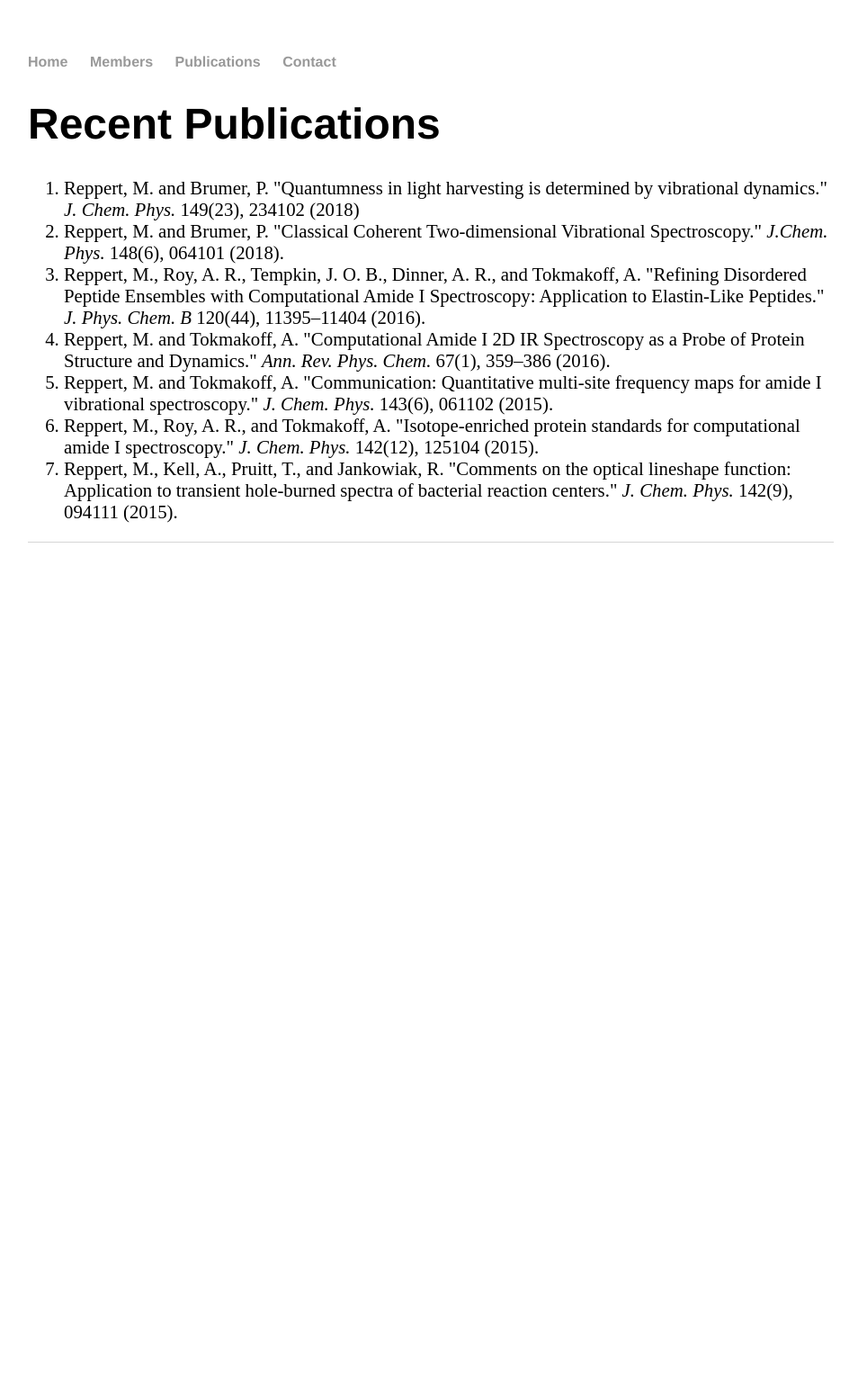
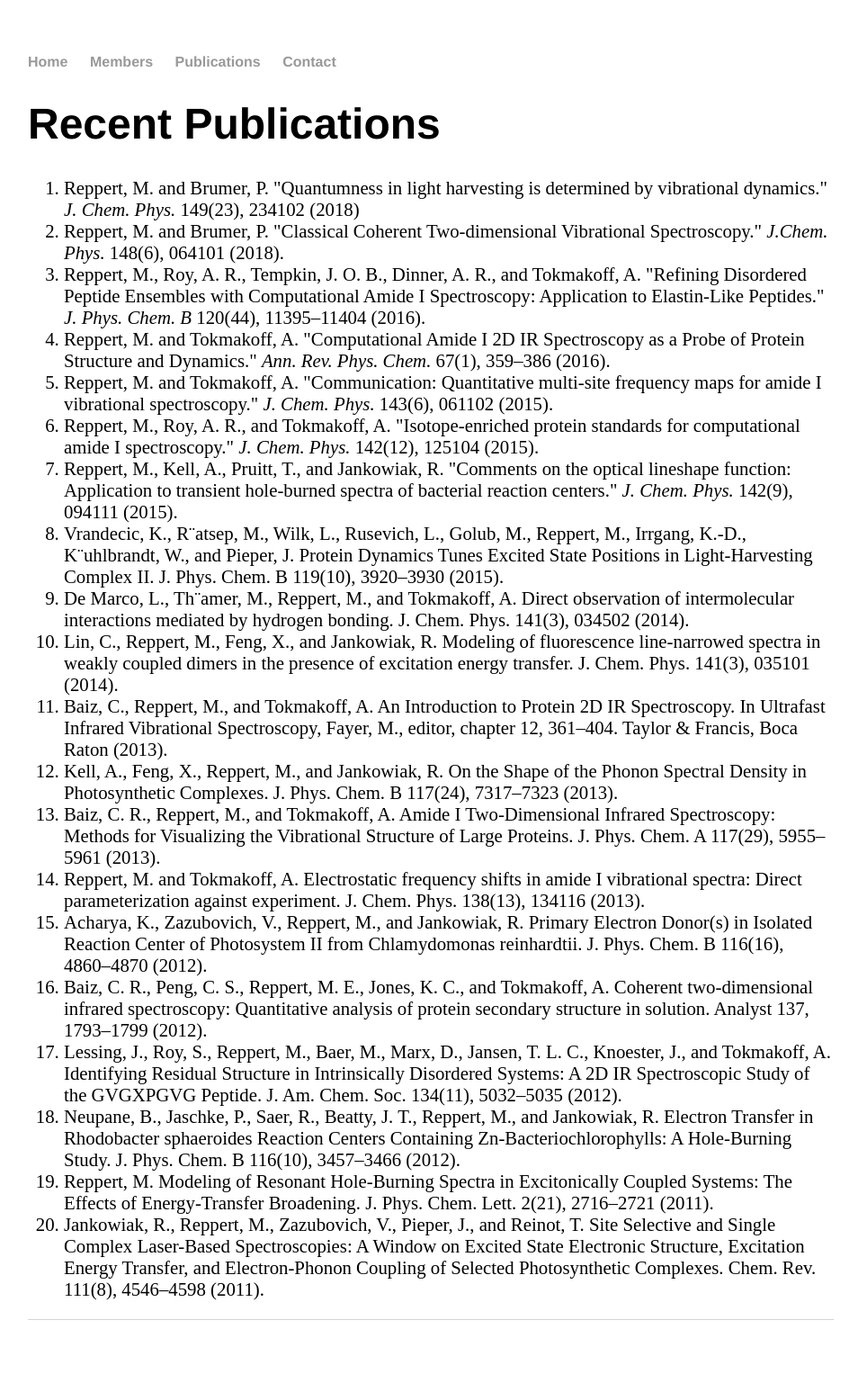
Before and after one commit to mreppert/mreppert.github.io, a Jekyll site: the page built from publications/index.html, in a window 1280 px wide. Shown: the whole page at 90% size, without its empty margins (161-1115 px from the left). Built offline with Jekyll 4.4.1, drawn with Linux system fonts in a browser that asks for light colours; before the commit the page ends 900 px from its top, so only the background shows below that.

Commit message:
Update index.html

```diff
--- a/publications/index.html
+++ b/publications/index.html
@@ -18,6 +18,20 @@ Peptide Ensembles with Computational Amide I Spectroscopy: Application to Elasti
   <li>Reppert, M. and Tokmakoff, A. "Communication: Quantitative multi-site frequency maps for amide I vibrational spectroscopy." <i>J. Chem. Phys.</i> 143(6), 061102 (2015).</li>
   <li>Reppert, M., Roy, A. R., and Tokmakoff, A. "Isotope-enriched protein standards for computational amide I spectroscopy." <i>J. Chem. Phys.</i> 142(12), 125104 (2015).</li>
   <li>Reppert, M., Kell, A., Pruitt, T., and Jankowiak, R. "Comments on the optical lineshape function: Application to transient hole-burned spectra of bacterial reaction centers." <i>J. Chem. Phys.</i> 142(9), 094111 (2015).</li>
+  <li>Vrandecic, K., R¨atsep, M., Wilk, L., Rusevich, L., Golub, M., Reppert, M., Irrgang, K.-D., K¨uhlbrandt, W., and Pieper, J. Protein Dynamics Tunes Excited State Positions in Light-Harvesting Complex II. J. Phys. Chem. B 119(10), 3920–3930 (2015).</li>
+  <li>De Marco, L., Th¨amer, M., Reppert, M., and Tokmakoff, A. Direct observation of intermolecular interactions mediated by hydrogen bonding. J. Chem. Phys. 141(3), 034502 (2014).</li>
+  <li>Lin, C., Reppert, M., Feng, X., and Jankowiak, R. Modeling of fluorescence line-narrowed spectra in weakly coupled dimers in the presence of excitation energy transfer. J. Chem. Phys. 141(3), 035101 (2014).</li>
+  <li>Baiz, C., Reppert, M., and Tokmakoff, A. An Introduction to Protein 2D IR Spectroscopy. In Ultrafast Infrared Vibrational Spectroscopy, Fayer, M., editor, chapter 12, 361–404. Taylor & Francis, Boca Raton (2013).</li>
+  <li>Kell, A., Feng, X., Reppert, M., and Jankowiak, R. On the Shape of the Phonon Spectral Density in Photosynthetic Complexes. J. Phys. Chem. B 117(24), 7317–7323 (2013).</li>
+  <li>Baiz, C. R., Reppert, M., and Tokmakoff, A. Amide I Two-Dimensional Infrared Spectroscopy: Methods for Visualizing the Vibrational Structure of Large Proteins. J. Phys. Chem. A 117(29), 5955–5961 (2013).</li>
+  <li>Reppert, M. and Tokmakoff, A. Electrostatic frequency shifts in amide I vibrational spectra: Direct parameterization against experiment. J. Chem. Phys. 138(13), 134116 (2013).</li>
+  <li>Acharya, K., Zazubovich, V., Reppert, M., and Jankowiak, R. Primary Electron Donor(s) in Isolated Reaction Center of Photosystem II from Chlamydomonas reinhardtii. J. Phys. Chem. B 116(16), 4860–4870 (2012).</li>
+  <li>Baiz, C. R., Peng, C. S., Reppert, M. E., Jones, K. C., and Tokmakoff, A. Coherent two-dimensional infrared spectroscopy: Quantitative analysis of protein secondary structure in solution. Analyst 137, 1793–1799 (2012).</li>
+  <li>Lessing, J., Roy, S., Reppert, M., Baer, M., Marx, D., Jansen, T. L. C., Knoester, J., and Tokmakoff, A. Identifying Residual Structure in Intrinsically Disordered Systems: A 2D IR Spectroscopic Study of the GVGXPGVG Peptide. J. Am. Chem. Soc. 134(11), 5032–5035 (2012).</li>
+  <li>Neupane, B., Jaschke, P., Saer, R., Beatty, J. T., Reppert, M., and Jankowiak, R. Electron Transfer in Rhodobacter sphaeroides Reaction Centers Containing Zn-Bacteriochlorophylls: A Hole-Burning Study. J. Phys. Chem. B 116(10), 3457–3466 (2012).
+  <li>Reppert, M. Modeling of Resonant Hole-Burning Spectra in Excitonically Coupled Systems: The Effects of Energy-Transfer Broadening. J. Phys. Chem. Lett. 2(21), 2716–2721 (2011). </li>
+  <li>Jankowiak, R., Reppert, M., Zazubovich, V., Pieper, J., and Reinot, T. Site Selective and Single Complex Laser-Based Spectroscopies: A Window on Excited State Electronic Structure, Excitation Energy Transfer, and Electron-Phonon Coupling of Selected Photosynthetic Complexes. Chem. Rev. 111(8), 4546–4598 (2011).</li>
+
 </ol>
 
 
```
